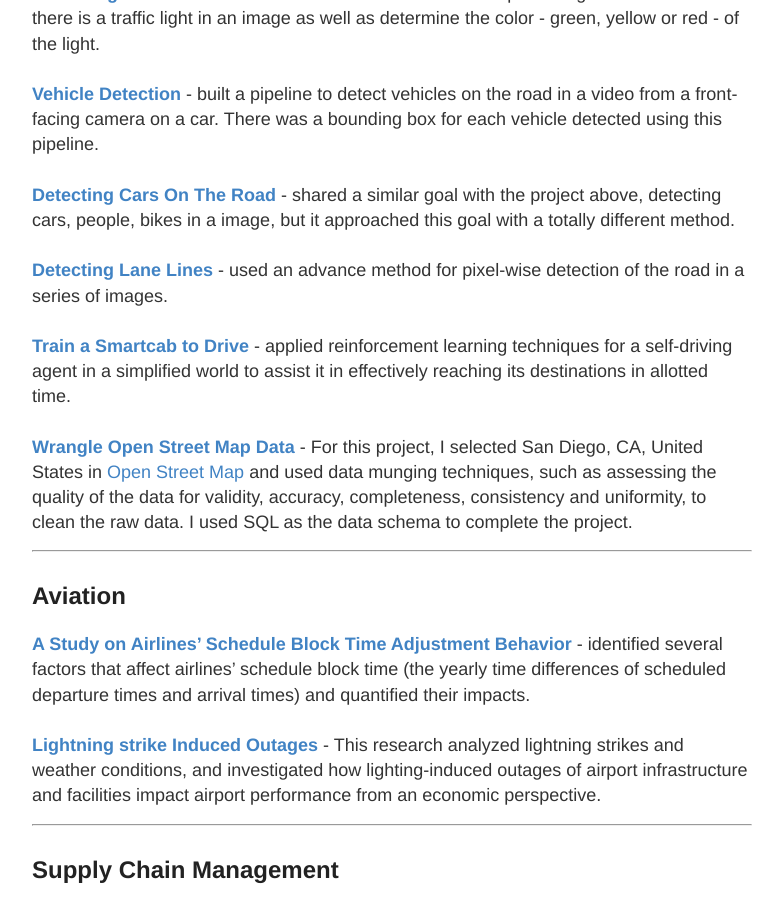
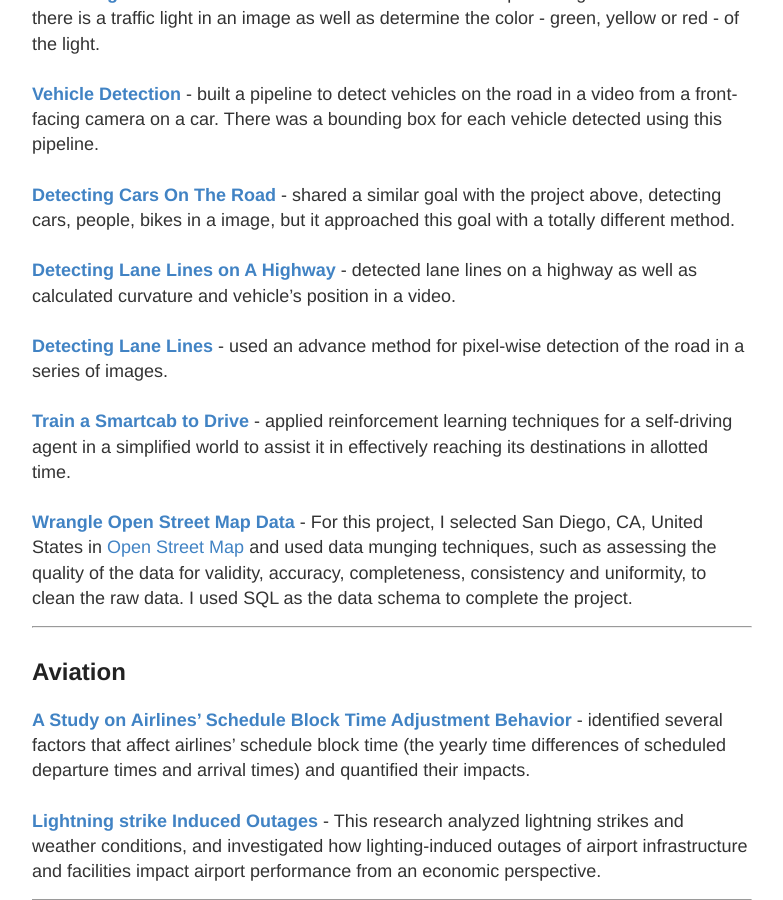
Before and after one commit to wzding/deprecated_wzding.github.io, a Jekyll site: the page built from project1.md, in a window 1280 px wide and 900 px high, scrolled down 493 px. Shown: the whole window, without its empty margins (248-1031 px from the left). Built offline with Jekyll 4.4.1, drawn with Linux system fonts in a browser that asks for light colours.

Commit message:
added a project

```diff
--- a/project1.md
+++ b/project1.md
@@ -23,6 +23,7 @@ Projects in this page are organized by **domain**.
 <a href="https://wzding.github.io/wzding.github.io/projects/Traffic_Light_Detection_and_Classification.html" target="_blank">**Traffic Light Detection and Classification**</a> - created a deep learning model to detect if there is a traffic light in an image as well as determine the color - green, yellow or red - of the light.
 <br><br><a href="https://wzding.github.io/wzding.github.io/projects/Vehicle_Detection.html" target="_blank">**Vehicle Detection**</a> - built a pipeline to detect vehicles on the road in a video from a front-facing camera on a car. There was a bounding box for each vehicle detected using this pipeline.
 <br><br><a href="https://wzding.github.io/wzding.github.io/projects/Object_Detection_MobileNets_SSD.html" target="_blank">**Detecting Cars On The Road**</a> - shared a similar goal with the project above, detecting cars, people, bikes in a image, but it approached this goal with a totally different method.
+<br><br><a href="https://wzding.github.io/wzding.github.io/projects/Advanced-Lane-Finding.html" target="_blank">**Detecting Lane Lines on A Highway**</a> - detected lane lines on a highway as well as calculated curvature and vehicle's position in a video.
 <br><br><a href="https://wzding.github.io/wzding.github.io/projects/Semantic_Segmentation.html" target="_blank">**Detecting Lane Lines**</a> - used an advance method for pixel-wise detection of the road in a series of images.
 <br><br><a href="" target="_blank">**Train a Smartcab to Drive**</a> - applied reinforcement learning techniques for a self-driving agent in a simplified world to assist it in effectively reaching its destinations in allotted time.
 <br><br><a href="https://wzding.github.io/wzding.github.io/projects/Wrangle_OpenStreetMap.html" target="_blank">**Wrangle Open Street Map Data**</a> - For this project, I selected San Diego, CA, United States in [Open Street Map](https://www.openstreetmap.org) and used data munging techniques, such as assessing the quality of the data for validity, accuracy, completeness, consistency and uniformity, to clean the raw data. I used SQL as the data schema to complete the project.
```
